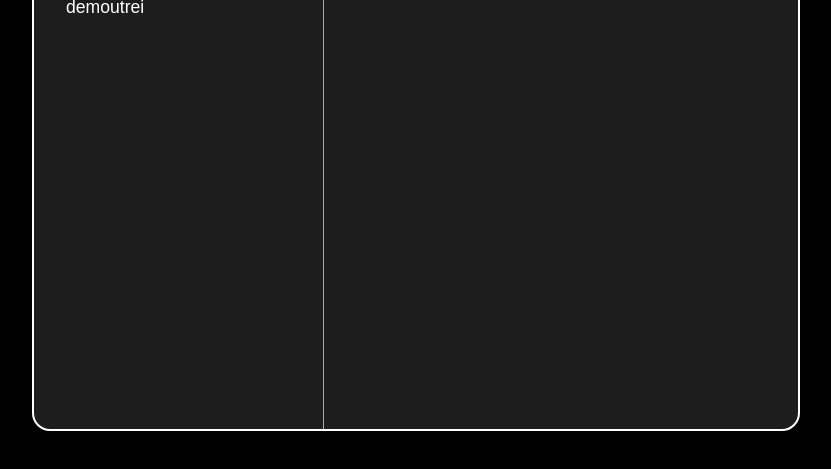
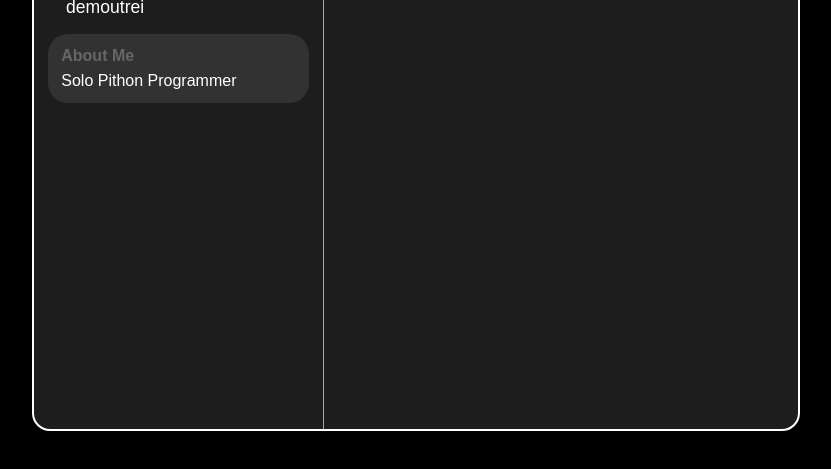
Before and after one commit to demoutrei/self, a plain HTML site: page index.html in a window 1280 px wide. Shown: the part 289-758 px from the top of the page, without its empty margins (224-1055 px from the left). Drawn offline with Linux system fonts and the light colour scheme.

Commit message:
Added: About Me

```diff
--- a/index.css
+++ b/index.css
@@ -7,6 +7,11 @@
   --surface-2: #444444;
   --surface-3: #5b5b5b;
   --text: #cdd6f4;
+}
+
+
+* {
+  box-sizing: border-box;
 }
 
 
@@ -82,5 +87,38 @@ body {
         position: absolute;
       }
     }
+
+    main {
+      align-items: center;
+      display: flex;
+      flex-direction: column;
+      padding-bottom: 1rem;
+      padding-top: 1rem;
+
+      > #bio-container {
+        display: flex;
+        flex-direction: column;
+
+        > #bio {
+          color: white;
+          font-family: arial;
+          font-size: 1em;
+          padding-top: 0.45em;
+        }
+      }
+
+      > section {
+        background-color: var(--surface-1);
+        border-radius: 20px;
+        padding: 0.8em;
+        width: 90%;
+
+        > .title {
+          color: #666;
+          font-family: sans-serif;
+          font-weight: bold;
+        }
+      }
+    }
   }
 }
--- a/index.html
+++ b/index.html
@@ -16,6 +16,12 @@
             <span id="username">demoutrei</span>
           </div>
         </header>
+        <main>
+          <section id="bio-container">
+            <span class="title">About Me</span>
+            <span id="bio">Solo Pithon Programmer</span>
+          </section>
+        </main>
       </div>
       <div id="others-container"></div>
     </div>
```
